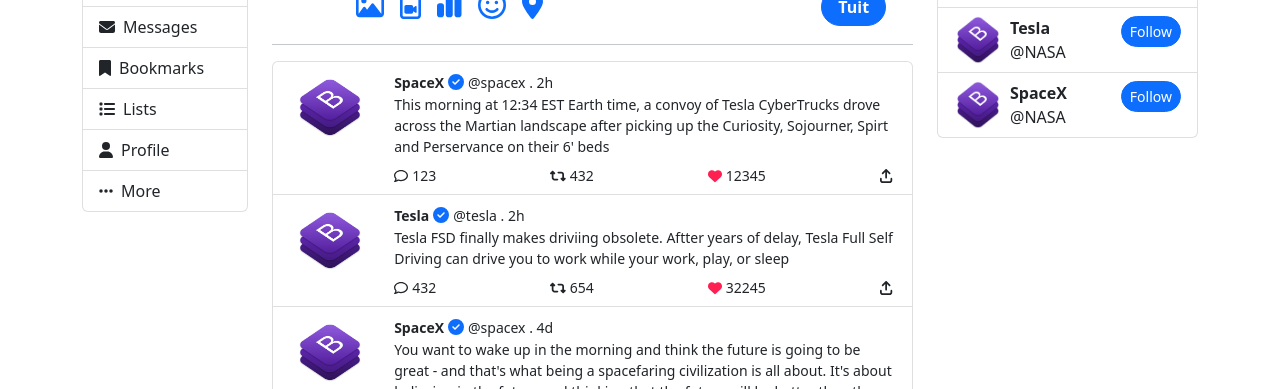
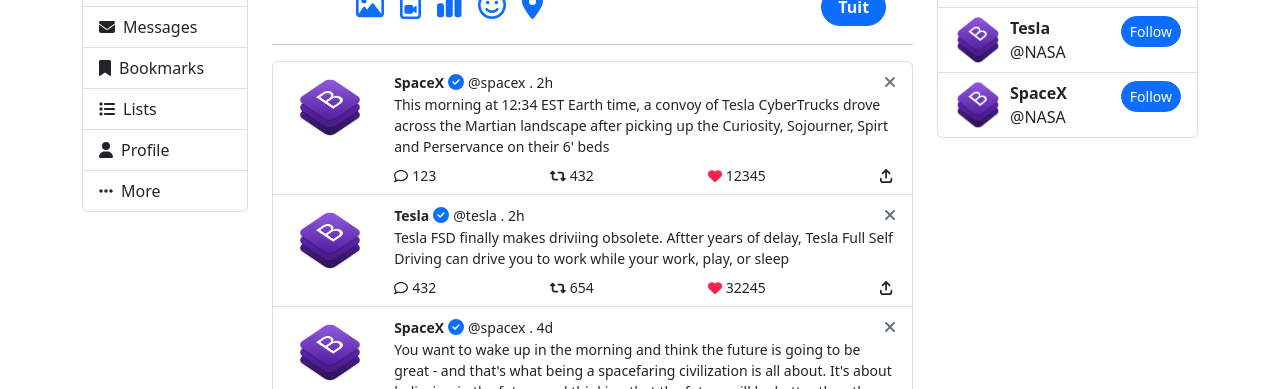
Before and after one commit to PhwayThantChae/tuiter-react-web-app, a React (Create React App) app: page /tuiter/home in a window 1280 px wide. Shown: the part 167-556 px from the top of the page. Built offline with nearby package versions, Linux system fonts and the light colour scheme.

Commit message:
done - a4 - 3.3.4

```diff
--- a/src/tuiter/reducers/tuits-reducer.js
+++ b/src/tuiter/reducers/tuits-reducer.js
@@ -21,25 +21,33 @@ const tuitsSlice = createSlice({
   name: "tuits",
   initialState: { tuits: tuits },
   reducers: {
+    deleteTuit(state, action) {
+      const index = state.tuits.findIndex(
+        (tuit) => tuit._id === action.payload
+      );
+      state.tuits.splice(index, 1);
+    },
     createTuit(state, action) {
+      if (action.payload.tuit) {
         state.tuits.unshift({
           ...action.payload,
           ...templateTuit,
           _id: new Date().getTime(),
         });
+      }
     },
     likeToggle(state, action) {
       const tuit = state.tuits.find((tuit) => tuit._id === action.payload._id);
       tuit.liked = !tuit.liked;
-        if(tuit.likes > 0) {
+      if (tuit.likes > 0) {
         tuit.likes = tuit.liked ? tuit.likes + 1 : tuit.likes - 1;
       }
-        if(tuit.likes === 0 & tuit.liked) {
+      if ((tuit.likes === 0) & tuit.liked) {
         tuit.likes = tuit.likes + 1;
       }
-    }
+    },
   },
 });
 
-export const {createTuit, likeToggle} = tuitsSlice.actions;
+export const { createTuit, likeToggle, deleteTuit } = tuitsSlice.actions;
 export default tuitsSlice.reducer;
--- a/src/tuiter/tuits/tuit-item.js
+++ b/src/tuiter/tuits/tuit-item.js
@@ -1,7 +1,10 @@
 import React from "react";
-import { faCircleCheck } from "@fortawesome/free-solid-svg-icons";
+import { faCircleCheck, faXmark } from "@fortawesome/free-solid-svg-icons";
 import { FontAwesomeIcon } from "@fortawesome/react-fontawesome";
 import TuitStats from "./tuit-stats";
+import { useDispatch } from "react-redux";
+import { deleteTuit } from "../reducers/tuits-reducer";
+
 const TuitItem = ({
   tuit = {
     topic: "Space",
@@ -12,6 +15,11 @@ const TuitItem = ({
     image: "bootstrap.png",
   },
 }) => {
+  const dispatch = useDispatch();
+  const deleteTuitHandler = (id) => {
+    dispatch(deleteTuit(id));
+  };
+
   return (
     <li className="list-group-item">
       <div className="row">
@@ -24,10 +32,24 @@ const TuitItem = ({
         </div>
         <div className="col-10">
           <div>
+            <a href="#"
+              className="float-end text-secondary"
+              onClick={() => deleteTuitHandler(tuit._id)}
+            >
+              <FontAwesomeIcon
+                icon={faXmark}
+                className=""
+              />
+            </a>
             <span class="fw-bolder small">{tuit.userName}</span>
             <i class="fa-solid fa-circle-check "></i>
-            <FontAwesomeIcon icon={faCircleCheck} className="wd-verified-icon ms-1 me-1 text-primary" />
-            <span class="small">{tuit.handle} . {tuit.time}</span>
+            <FontAwesomeIcon
+              icon={faCircleCheck}
+              className="wd-verified-icon ms-1 me-1 text-primary"
+            />
+            <span class="small">
+              {tuit.handle} . {tuit.time}
+            </span>
           </div>
           <div class="small">{tuit.tuit}</div>
 
```
Also changed, not shown: src/labs/a4/redux-examples/reducers/todos-reducer.js (line endings or trailing spaces). Lines whose indentation alone changed are shown as unchanged.
